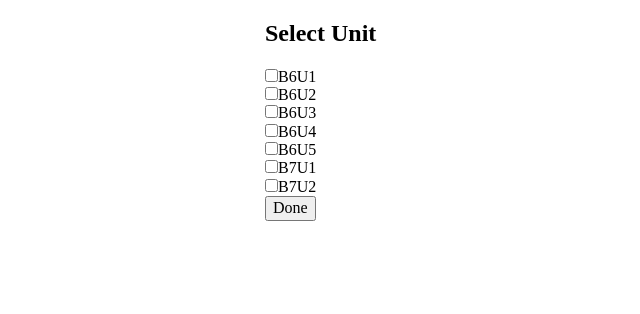
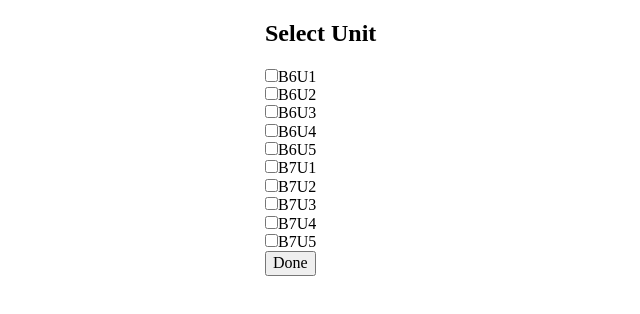
Before and after one commit to szdytom/abc-def, a React (Vite) app: page / in a window 1280 px wide. Shown: the top 314 px of the page, without its empty margins (75-715 px from the left). Built offline with nearby package versions, Linux system fonts and the light colour scheme.

Commit message:
add B7 everything

```diff
--- a/src/data.js
+++ b/src/data.js
@@ -8,6 +8,9 @@ export const availableData = [
 	['B6U5', new URL('../data/b6u5.CSV', import.meta.url)],
 	['B7U1', new URL('../data/b7u1.CSV', import.meta.url)],
 	['B7U2', new URL('../data/b7u2.CSV', import.meta.url)],
+	['B7U3', new URL('../data/b7u3.CSV', import.meta.url)],
+	['B7U4', new URL('../data/b7u4.CSV', import.meta.url)],
+	['B7U5', new URL('../data/b7u5.CSV', import.meta.url)],
 ];
 
 export function parseSelectedUnits() {
```
Also changed, not shown: data/b7u3.CSV (added), data/b7u4.CSV (added), data/b7u5.CSV (added).
